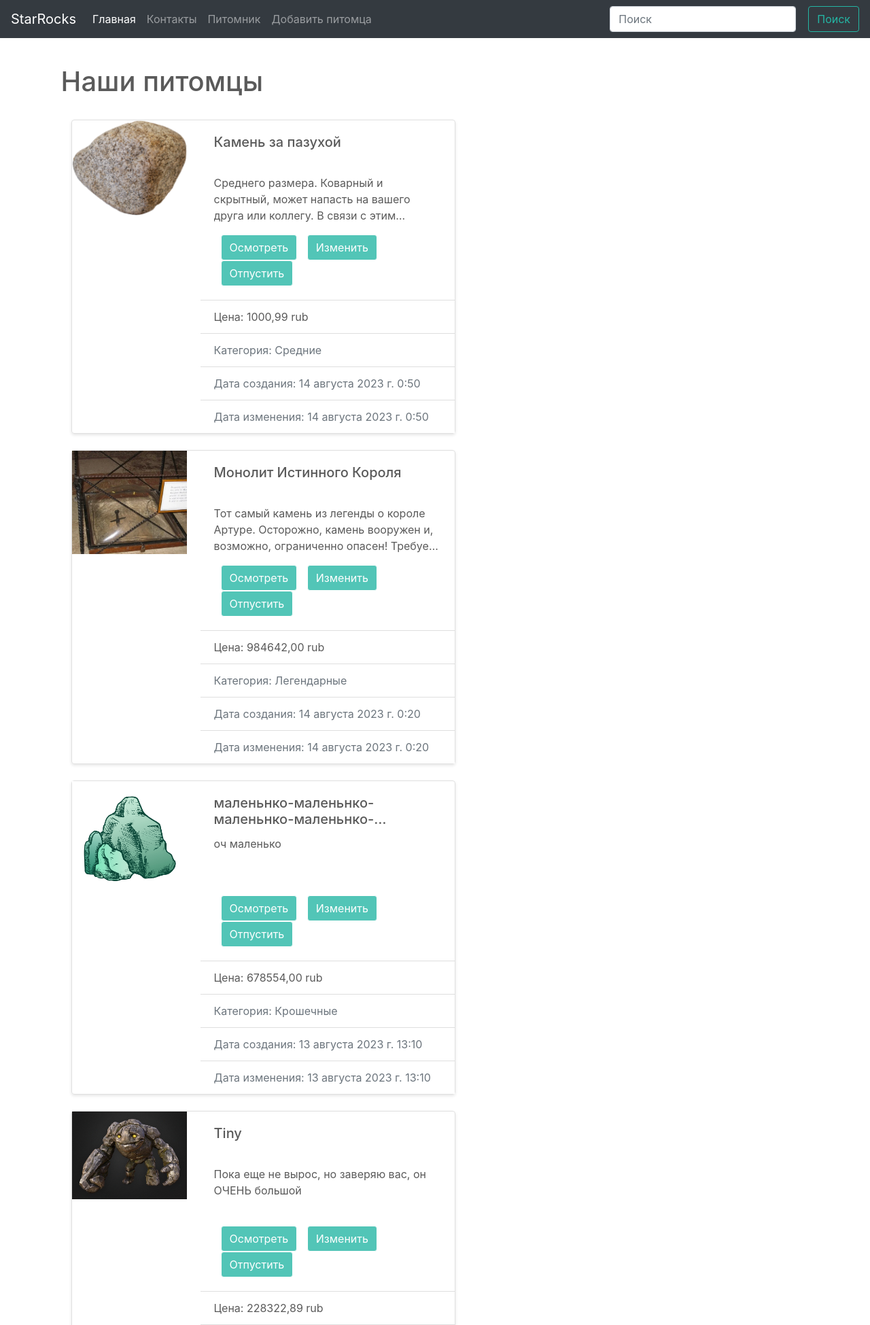
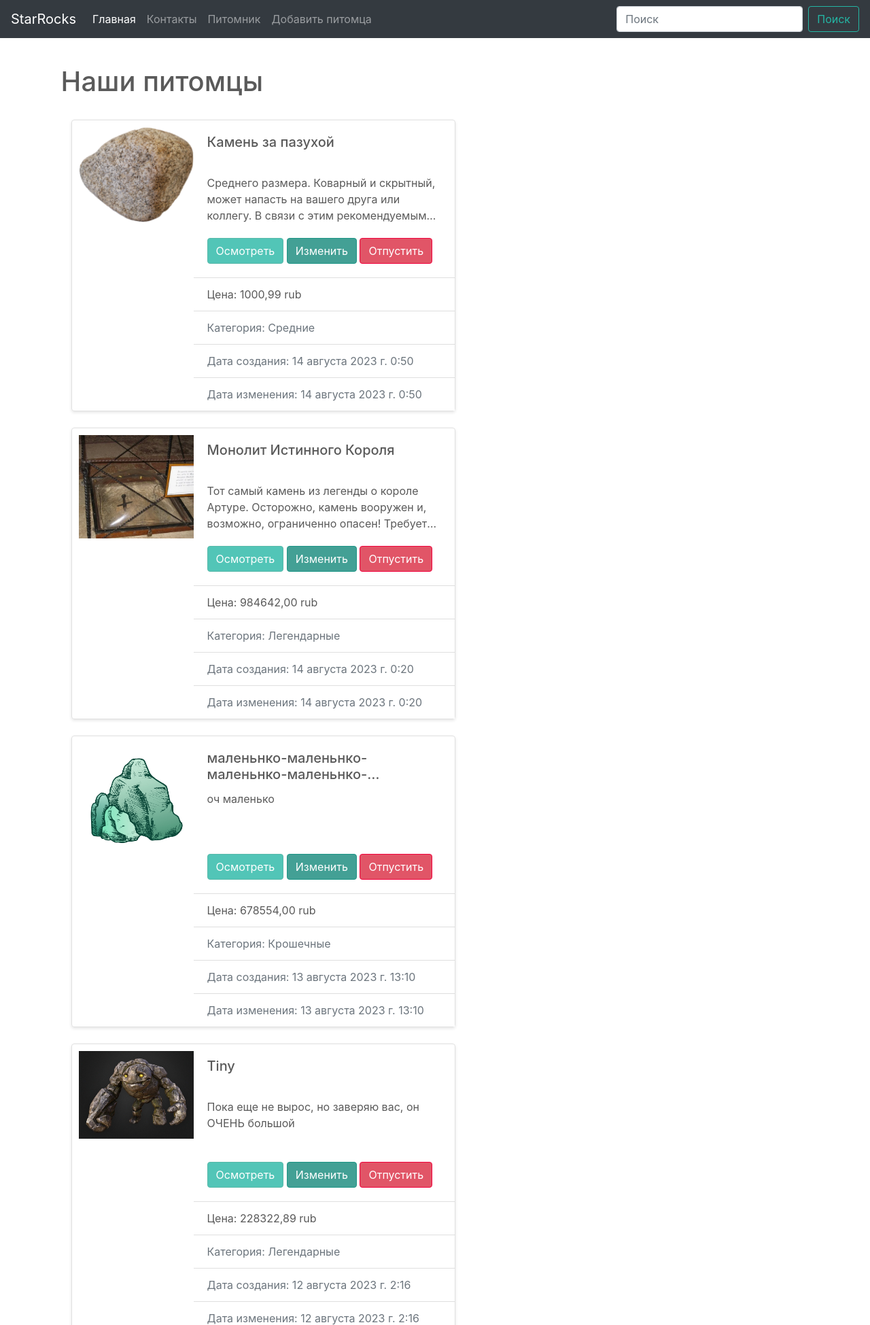
Before and after one commit to Kseniia-Artemova/e-shop, a Django app: page /catalog/ in a window 1280 px wide. Shown: the top 1949 px of the page at 68% size. Run offline with Django 4.2, Linux system fonts and the light colour scheme; data comes from the database, SQL or seed files in the repository; some libraries are stand-ins or nearby versions.

Commit message:
fixed buttons

```diff
--- a/catalog/static/catalog/css/carousel.css
+++ b/catalog/static/catalog/css/carousel.css
@@ -96,7 +96,7 @@ body {
 
 .btn-primary {
     background-color: #24b6a4c9;
-    border-color: #ffffff;
+    border-color: #58b9a9;
 }
 .col-lg-4 .rounded-circle,
 .col-lg-4 h2,
@@ -105,9 +105,9 @@ body {
 }
 
 .btn-primary:hover {
-    background-color: #075f55;
+    background-color: #2c6e66;
     color: white;
-    border-color: #ffffff;
+    border-color: #23554f;
 }
 
 .btn-outline-success {
@@ -126,7 +126,8 @@ body {
 .pet-image {
     width: 30%;
     height: auto;
-    margin-right: 20px;
+    margin-left: 10px;
+    margin-top: 10px;
 }
 
 .col-md-5 {
@@ -216,10 +217,6 @@ textarea {
   width: 300px;
 }
 
-.btn {
-  margin-left: 10px;
-}
-
 .center-content {
     height: 100vh;
     display: flex;
@@ -233,15 +230,16 @@ textarea {
     display: flex;
     justify-content: center;
     align-items: center;
-    margin: 0 5px;
     font-size: 16px;
     padding: 12px 20px;
+    margin: 0 5px
 }
 
 .confirm-danger {
     background-color: #dc354bd6;
     color: #ffffff;
     border-color: #f1023d;
+    margin-top: 5px;
 }
 
 .confirm-danger:hover {
@@ -253,11 +251,29 @@ textarea {
 .confirm-primary {
     background-color: #24b6a4c9;
     color: #ffffff;
-    border-color: #24b6a4c9;
+    border-color: #1f9586;
+    margin-top: 5px;
 }
 
 .confirm-primary:hover {
     background-color: #075f55;
     color: white;
-    border-color: #24b6a4c9;
+    border-color: #1f9586;
 }
+
+.confirm-update {
+    background-color: #43a095;
+    color: #ffffff;
+    border-color: #1d9586;
+    margin-top: 5px;
+}
+
+.confirm-update:hover {
+    background-color: #2c6e66;
+    color: #ffffff;
+    border-color: #23554f;
+}
+
+.btn-centered {
+    margin-top: 5px;
+}
--- a/catalog/templates/catalog/includes/product_card.html
+++ b/catalog/templates/catalog/includes/product_card.html
@@ -8,8 +8,8 @@
                 <p class="card-text">{{ product.description }}</p>
                 <div class="button-center">
                     <a href="{% url 'catalog:product' product.pk %}"  class="btn btn-primary btn-centered">Осмотреть</a>
-                    <a href="{% url 'catalog:update' product.pk %}"  class="btn btn-primary btn-centered">Изменить</a>
-                    <a href="{% url 'catalog:delete' product.pk %}"  class="btn btn-primary btn-centered">Отпустить</a>
+                    <a href="{% url 'catalog:update' product.pk %}"  class="btn btn-primary confirm-update">Изменить</a>
+                    <a href="{% url 'catalog:delete' product.pk %}"  class="btn btn-primary confirm-danger">Отпустить</a>
                 </div>
             </div>
             <ul class="list-group list-group-flush">
--- a/catalog/templates/catalog/product_form.html
+++ b/catalog/templates/catalog/product_form.html
@@ -50,7 +50,7 @@
                 </div>
 
                 <button type="submit" class="btn btn-primary mt-3">{{ action }}</button>
-                <a href="{% url 'catalog:catalog' %}" class="btn btn-primary mt-3">Передумать</a>
+                <a href="{% url 'catalog:catalog' %}" class="btn confirm-update mt-3">Передумать</a>
 
             </form>
         </div>
```
